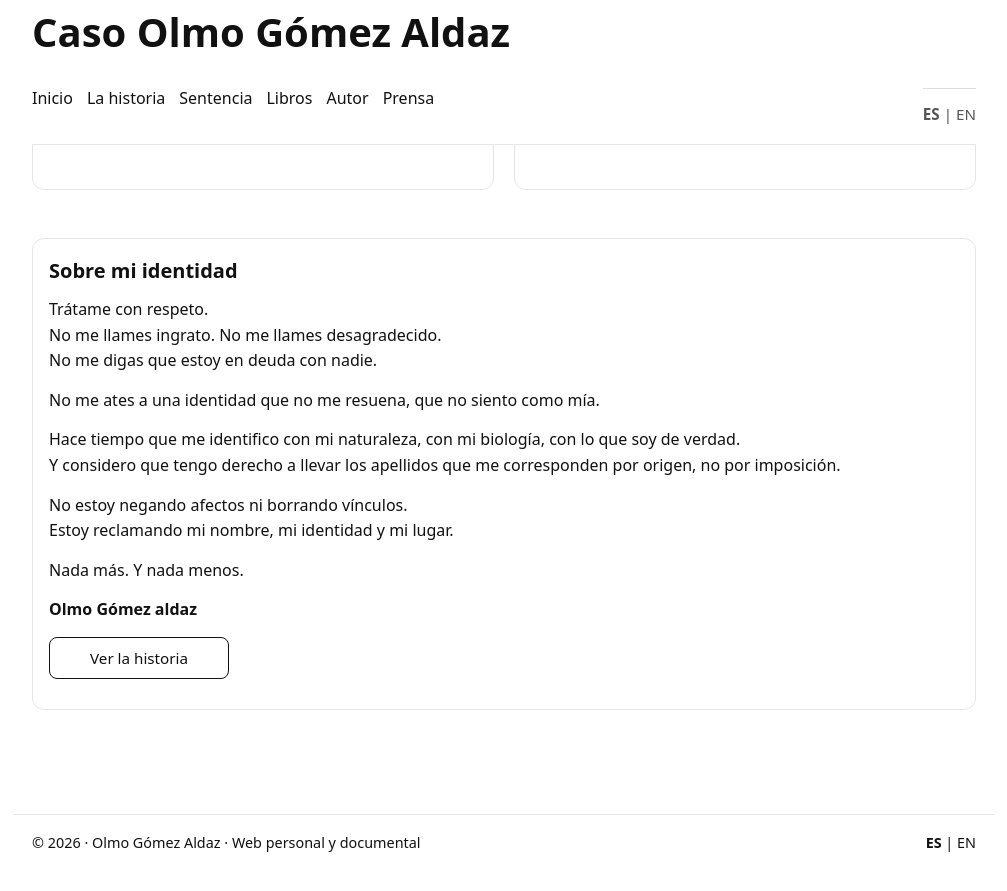
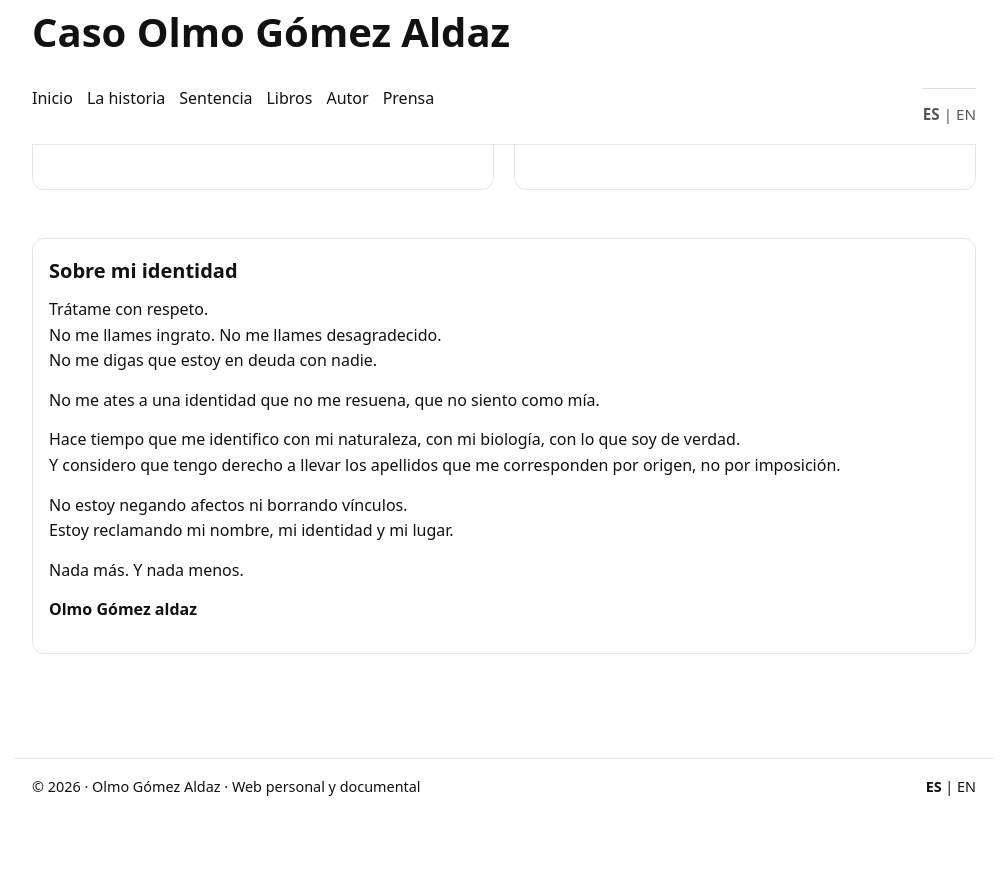
Before and after one commit to olmogaldaz/olmogaldaz.github.io, a Jekyll site: the page built from es/autor/index.html, in a window 1280 px wide and 900 px high, scrolled down 713 px. Shown: the top 891 px of the window, without its empty margins (136-1143 px from the left). Built offline with Jekyll 4.4.1, drawn with Linux system fonts in a browser that asks for light colours; after the commit the page ends 1557 px from its top, so only the background shows below that.

Commit message:
Update index.html

```diff
--- a/es/autor/index.html
+++ b/es/autor/index.html
@@ -56,11 +56,6 @@ description: Trayectoria personal del autor, archivo documental, proceso de rest
         <p>
           <b>Olmo Gómez aldaz</b>
         </p>
-        <p>
-          <a class="cta" href="/es/caso/">
-            Ver la historia
-          </a>
-        </p>
       </div>
     </main>
 
```
